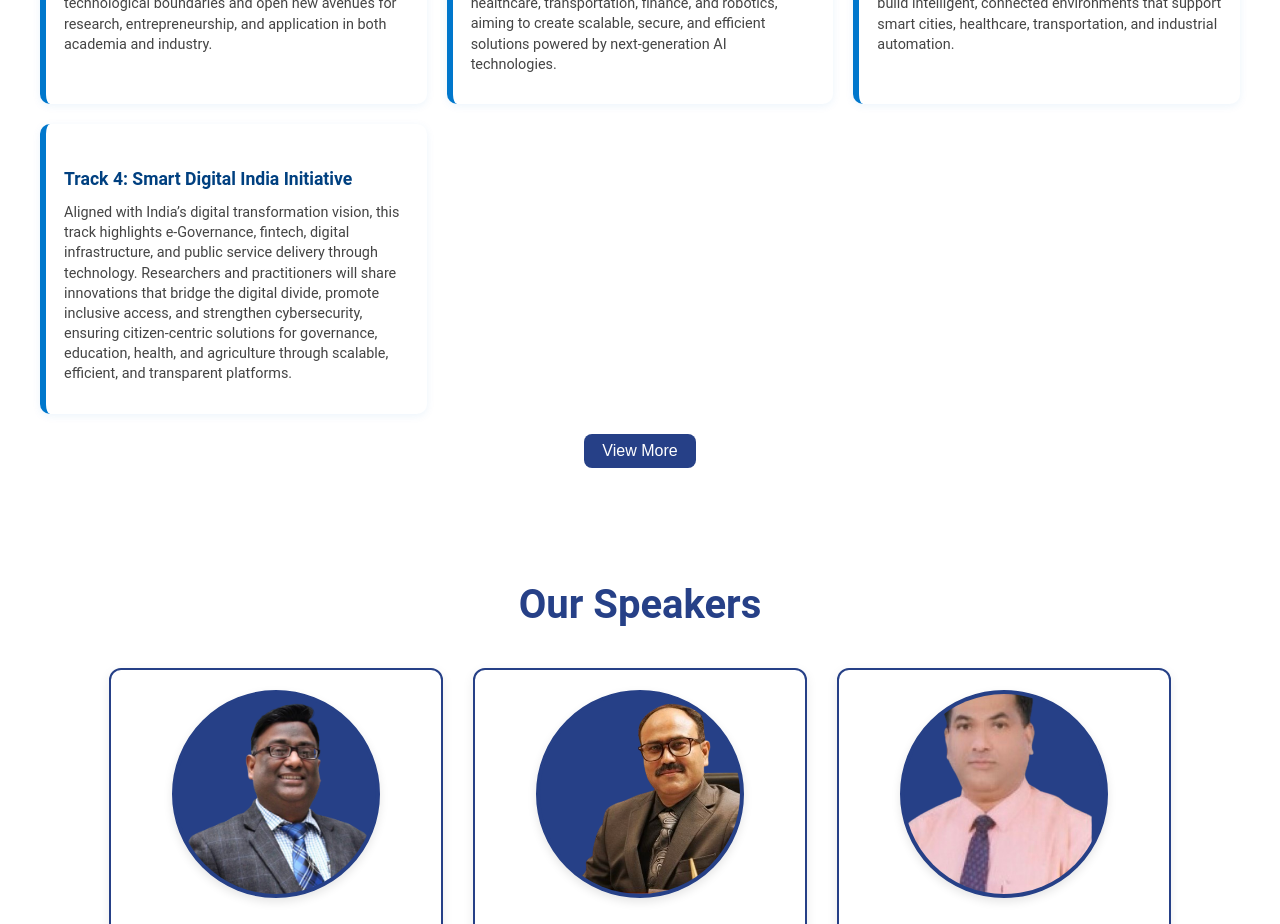
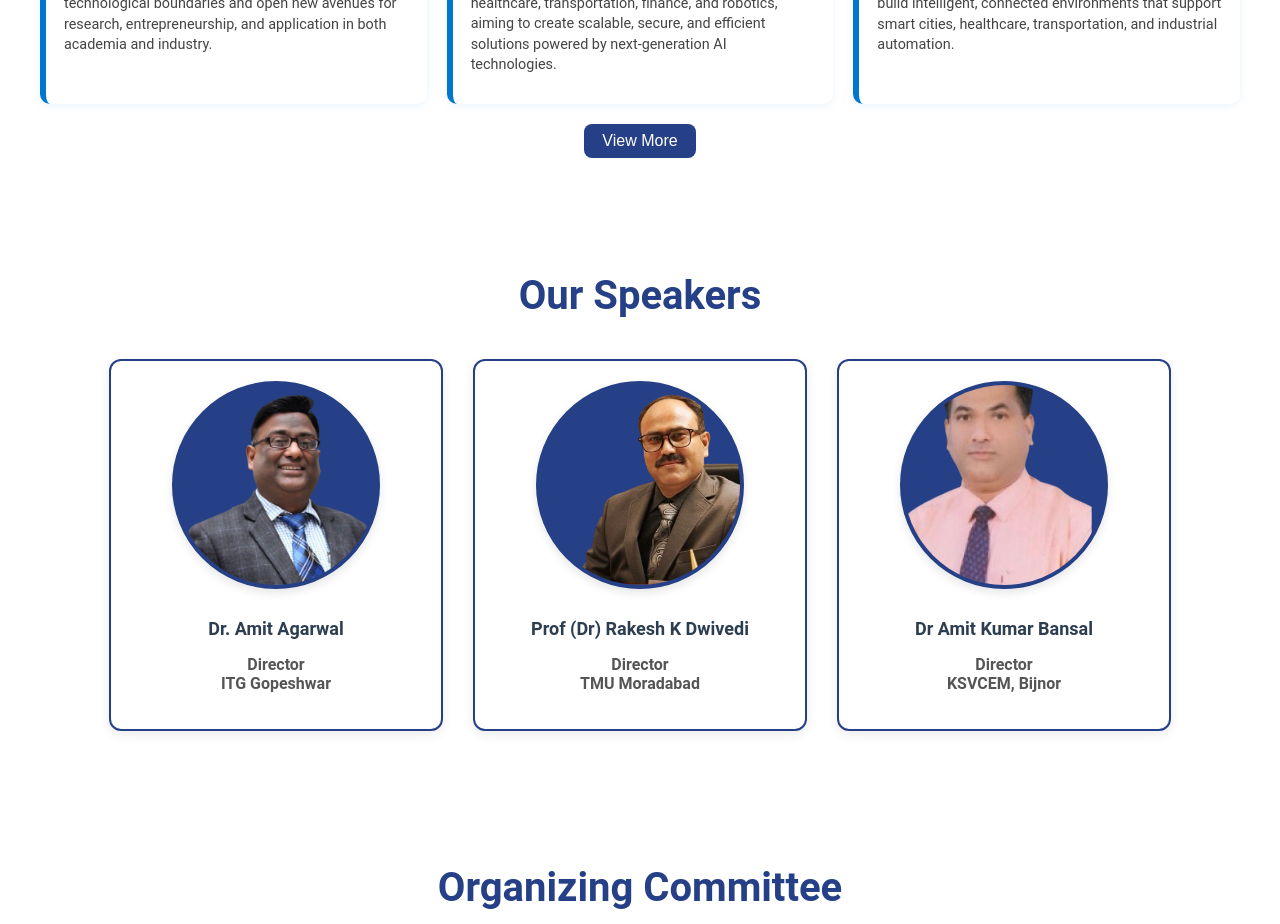
Before and after one commit to PriyanshuRoushan/confwebsite25, a React (Create React App) app in the folder frontend/: page / in a window 1280 px wide. Shown: the part 1860-2784 px from the top of the page. Built offline with nearby package versions, Linux system fonts and the light colour scheme.

Commit message:
updated_track

```diff
--- a/frontend/src/components/tracks/tracks.js
+++ b/frontend/src/components/tracks/tracks.js
@@ -5,7 +5,7 @@ import Description from "./description";
 function Tracks() {
   const [showAll, setShowAll] = useState(false);
 
-  const visibleTracks = showAll ? Description : Description.slice(0, 4);
+  const visibleTracks = showAll ? Description : Description.slice(0, 3);
 
   return (
     <div className="tracks-container" id="main-tracks">
```
